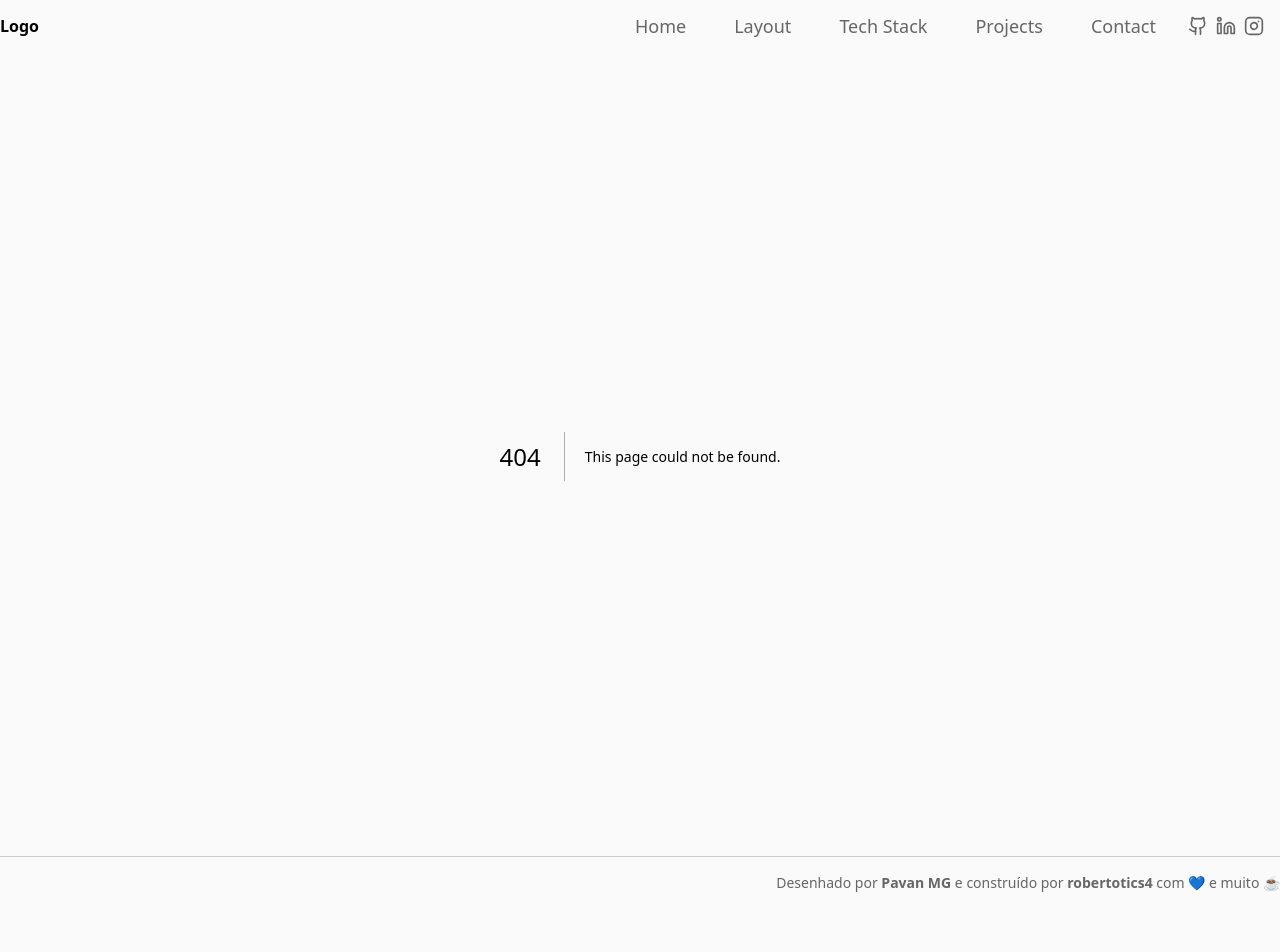
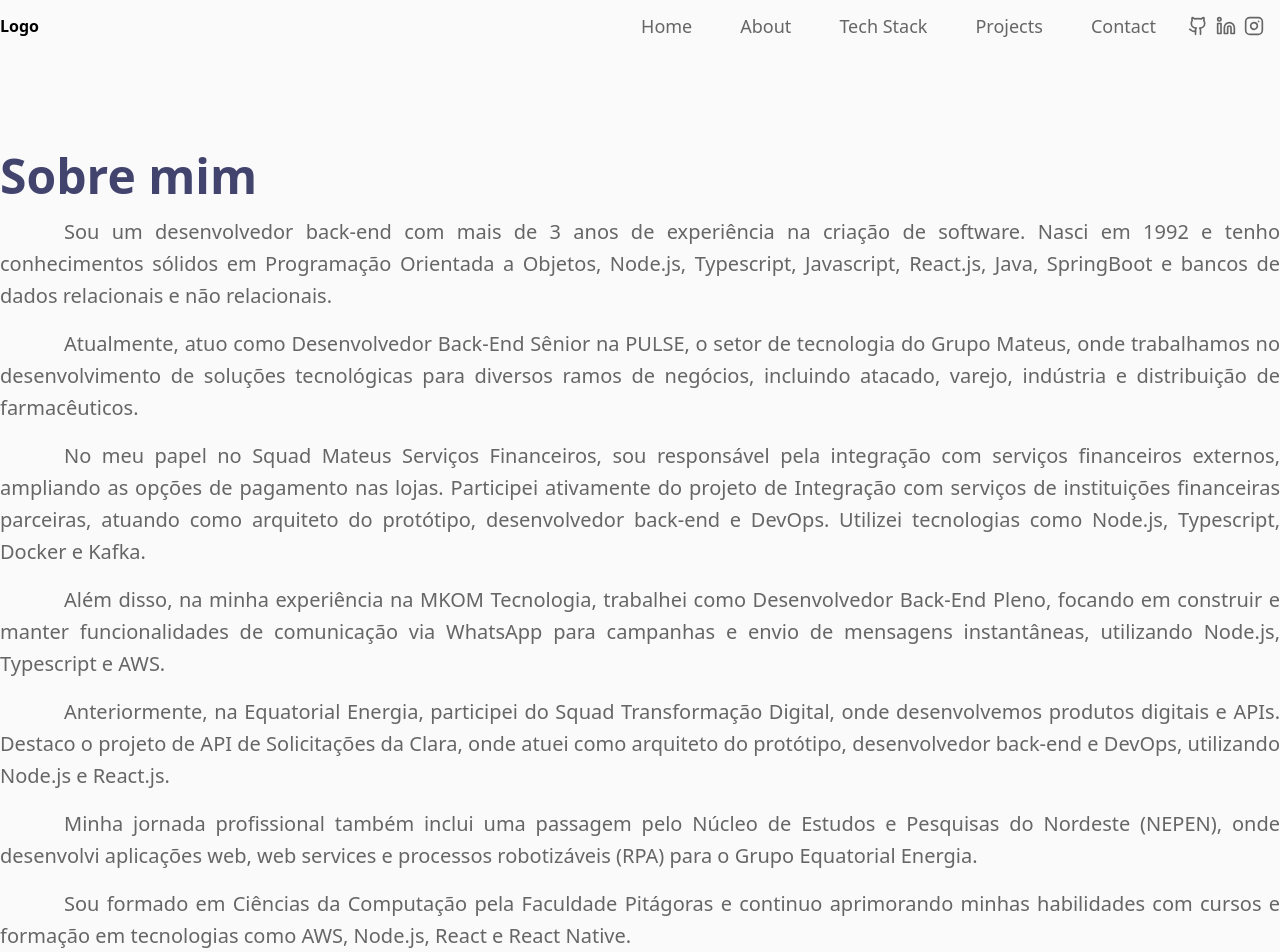
Before and after one commit to robertotics4/my-portifolio, a Next.js app: page /about in a window 1280 px wide. Before the commit this address had no page. Shown: the part 20-972 px from the top of the page. Before the commit the page ends 929 px from the top, so only its background shows below. Built offline with nearby package versions, Linux system fonts and the light colour scheme.

Commit message:
feat: create about

```diff
--- /dev/null
+++ b/src/app/about/page.tsx
@@ -0,0 +1,19 @@
+import { Paragraph } from '@/components/Paragraph'
+import { Title } from '@/components/Title'
+
+export default function AboutPage() {
+  return (
+    <div className="mt-16 flex flex-col gap-4 py-8">
+      <Title text="Sobre mim" />
+      <Paragraph text="Sou um desenvolvedor back-end com mais de 3 anos de experiência na criação de software. Nasci em 1992 e tenho conhecimentos sólidos em Programação Orientada a Objetos, Node.js, Typescript, Javascript, React.js, Java, SpringBoot e bancos de dados relacionais e não relacionais." />
+      <Paragraph text="Atualmente, atuo como Desenvolvedor Back-End Sênior na PULSE, o setor de tecnologia do Grupo Mateus, onde trabalhamos no desenvolvimento de soluções tecnológicas para diversos ramos de negócios, incluindo atacado, varejo, indústria e distribuição de farmacêuticos." />
+      <Paragraph text="No meu papel no Squad Mateus Serviços Financeiros, sou responsável pela integração com serviços financeiros externos, ampliando as opções de pagamento nas lojas. Participei ativamente do projeto de Integração com serviços de instituições financeiras parceiras, atuando como arquiteto do protótipo, desenvolvedor back-end e DevOps. Utilizei tecnologias como Node.js, Typescript, Docker e Kafka." />
+      <Paragraph text="Além disso, na minha experiência na MKOM Tecnologia, trabalhei como Desenvolvedor Back-End Pleno, focando em construir e manter funcionalidades de comunicação via WhatsApp para campanhas e envio de mensagens instantâneas, utilizando Node.js, Typescript e AWS." />
+      <Paragraph text="Anteriormente, na Equatorial Energia, participei do Squad Transformação Digital, onde desenvolvemos produtos digitais e APIs. Destaco o projeto de API de Solicitações da Clara, onde atuei como arquiteto do protótipo, desenvolvedor back-end e DevOps, utilizando Node.js e React.js." />
+      <Paragraph text="Minha jornada profissional também inclui uma passagem pelo Núcleo de Estudos e Pesquisas do Nordeste (NEPEN), onde desenvolvi aplicações web, web services e processos robotizáveis (RPA) para o Grupo Equatorial Energia." />
+      <Paragraph text="Sou formado em Ciências da Computação pela Faculdade Pitágoras e continuo aprimorando minhas habilidades com cursos e formação em tecnologias como AWS, Node.js, React e React Native." />
+      <Paragraph text="Com um forte conjunto de competências técnicas que abrange tanto o desenvolvimento back-end quanto front-end, estou preparado para enfrentar desafios tecnológicos e contribuir para o sucesso de projetos inovadores. Além disso, mantenho um constante aperfeiçoamento em inglês, o que me permite acompanhar as tendências globais no campo da tecnologia." />
+      <Paragraph text="Estou ansioso para aplicar meu conhecimento e experiência em novos projetos emocionantes. Se você procura um desenvolvedor dedicado, apaixonado pela tecnologia e pronto para criar soluções eficazes, estou à disposição para colaborar." />
+    </div>
+  )
+}
--- a/src/components/NavBar.tsx
+++ b/src/components/NavBar.tsx
@@ -22,7 +22,7 @@ export function Navbar() {
 
       <ul className="ml-auto flex space-x-12 p-4">
         <Item title="Home" uri="/" />
-        <Item title="Layout" uri="/layout" />
+        <Item title="About" uri="/about" />
         <Item title="Tech Stack" uri="/tech-stack" />
         <Item title="Projects" uri="/projects" />
         <Item title="Contact" uri="/contact" />
--- /dev/null
+++ b/src/components/Paragraph.tsx
@@ -0,0 +1,11 @@
+type ParagraphProps = {
+  text: string
+}
+
+export function Paragraph({ text }: ParagraphProps) {
+  return (
+    <p className="text-justify indent-16 text-xl/8 text-port-gray-600">
+      {text}
+    </p>
+  )
+}
```
